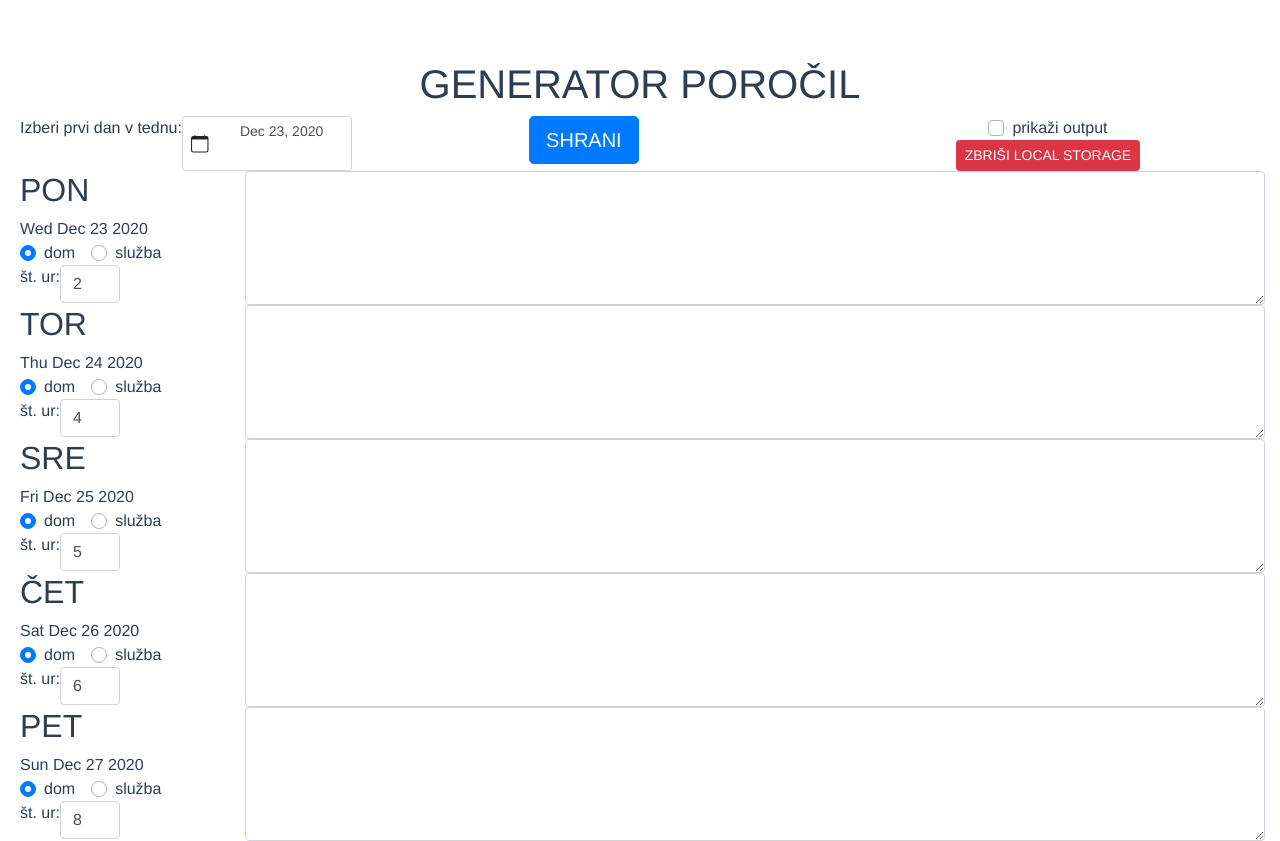
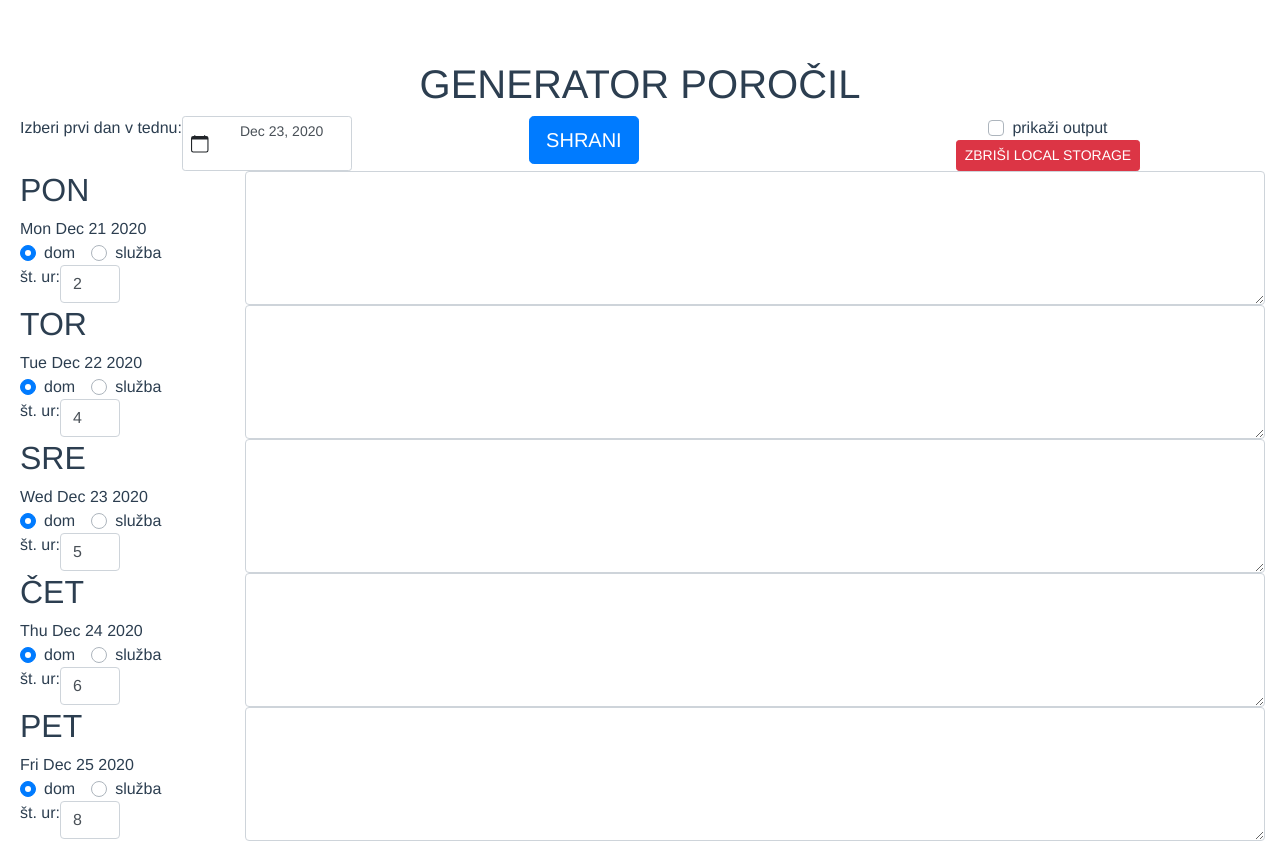
Before and after one commit to gigaKosec/generator-porocil, a Vue app: page / in a window 1280 px wide. Built offline with nearby package versions, Linux system fonts and the light colour scheme.

Commit message:
Avtomatsko izbere prvi dan tedna (ponedeljek).

```diff
--- a/src/components/DneviForm.vue
+++ b/src/components/DneviForm.vue
@@ -13,7 +13,7 @@
             start-weekday="1"
             :date-disabled-fn="dateDisabled"
             :date-format-options="{ year: 'numeric', month: 'short', day: '2-digit'}"
-            v-model="firstDayOfWeekDate"
+            v-model="chosenDate"
             value-as-date
             size="sm"
             style="width: 170px"
@@ -64,15 +64,21 @@
 
 <script>
 import {loadDays,storeDays, days} from '@/services/storeToLocalStorage';
+import {setDay} from 'date-fns';
 
 export default {
   data() {
     return {
-      firstDayOfWeekDate: new Date(),
+      chosenDate: new Date(),
       days,
       showOutput: false,
 
     };
+  },
+  computed: {
+    firstDayOfWeekDate: function () {
+      return setDay (this.chosenDate,1)
+    }
   },
 
   mounted (){
@@ -81,15 +87,17 @@ export default {
   methods: {
     generateDates( firstDay ) {/* se sproži ko izberemo datum in doda datume itemom v days */
        for (let i=0;i<5;i++) {
-         this.days[i].date = this.addDays(firstDay, i);
+         this.days[i].date = (this.addDays(firstDay, i));
        }
     },
     loadDays,
     storeDays,
 
     clearLocalStorage () {
+      if (confirm('Ali res želiš izbrisati vse vnose?')) {
       localStorage.clear()
       location.reload()
+      }
     },
     dateDisabled(ymd, date) {
         // Disable weekends (Sunday = `0`, Saturday = `6`)
--- a/src/services/storeToLocalStorage.js
+++ b/src/services/storeToLocalStorage.js
@@ -28,4 +28,4 @@ function storeDays () {
     localStorage.setItem('days', daysJson)
 }
 
-export {days, loadDays,storeDays}
+export { days, loadDays, storeDays };
```
